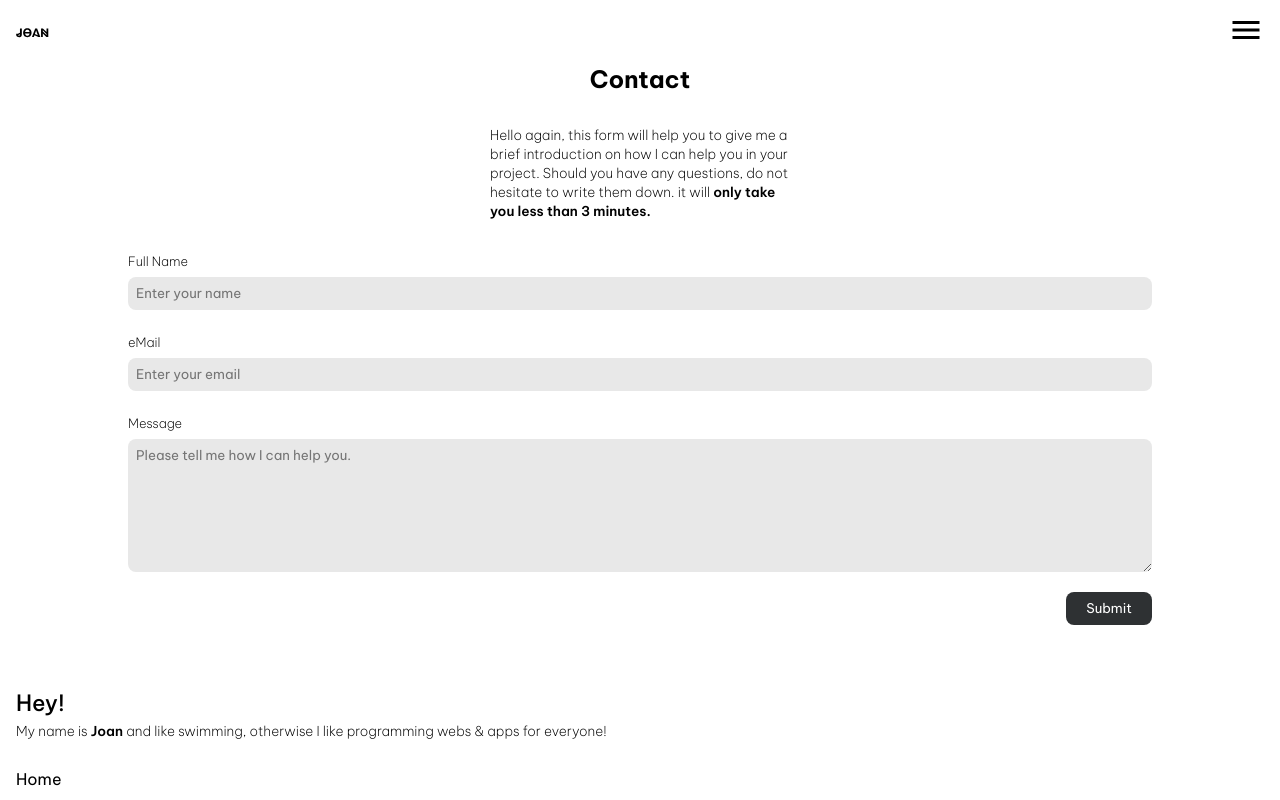
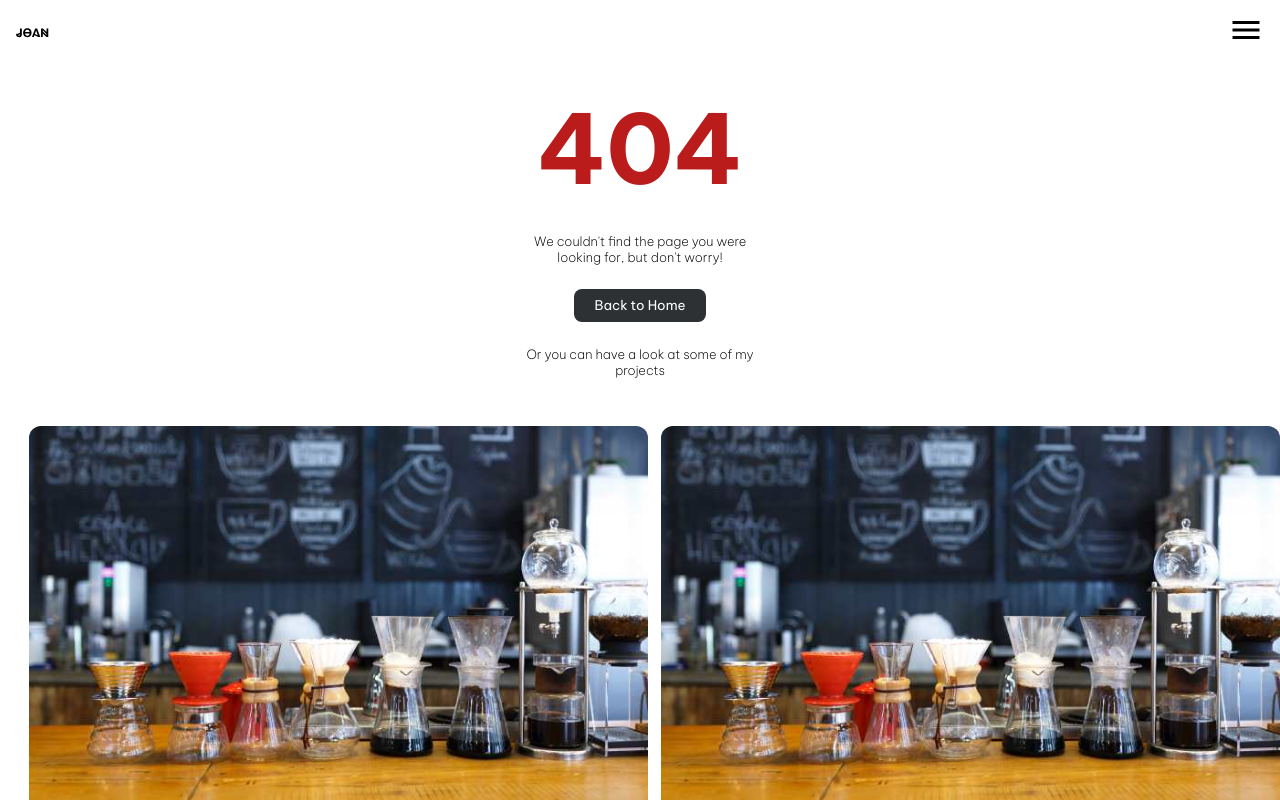
Before and after one commit to JonMenez/landing-page-giDev, a React app: page /form in a window 1280 px wide. Shown: the top 800 px of the page. Built offline with nearby package versions, Linux system fonts and the light colour scheme.

Commit message:
[UPDATE] ScrollToTop logic & change path contact

```diff
--- a/src/routes/App.jsx
+++ b/src/routes/App.jsx
@@ -8,6 +8,7 @@ import Home         from '@pages/Home'
 import Error404     from '@pages/Error404'
 import ProjectsPage from '@pages/ProjectsPage'
 import Form         from '@pages/Form'
+import ScrollToTop  from '@services/ScrollToTop'
 import '@styles/app.scss'
 
 const App = () => {
@@ -17,11 +18,12 @@ const App = () => {
           basename='/'
           >
             <Layout>
+                <ScrollToTop/>
                 <Routes>
                   <Route path='/' element={ <Home/> } />
                   <Route path='/projects' element={ <ProjectsPage/> } />
                   <Route path='/projects/*' element={ <ProjectsPage/> } />
-                  <Route path='/form' element={ <Form /> } />
+                  <Route path='/contact' element={ <Form /> } />
                   <Route path='*' element={ <Error404/> } />
                 </Routes>
             </Layout>
```
